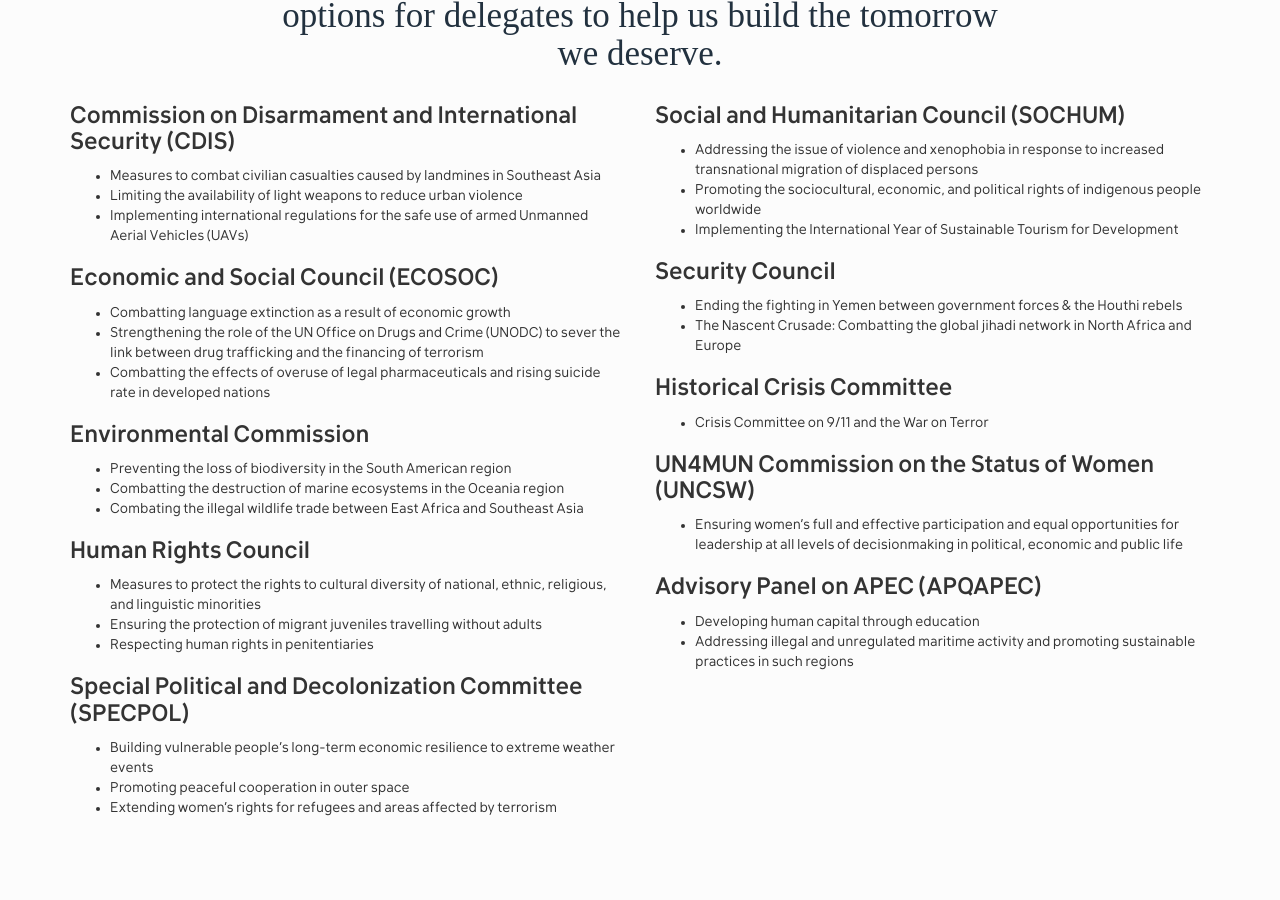
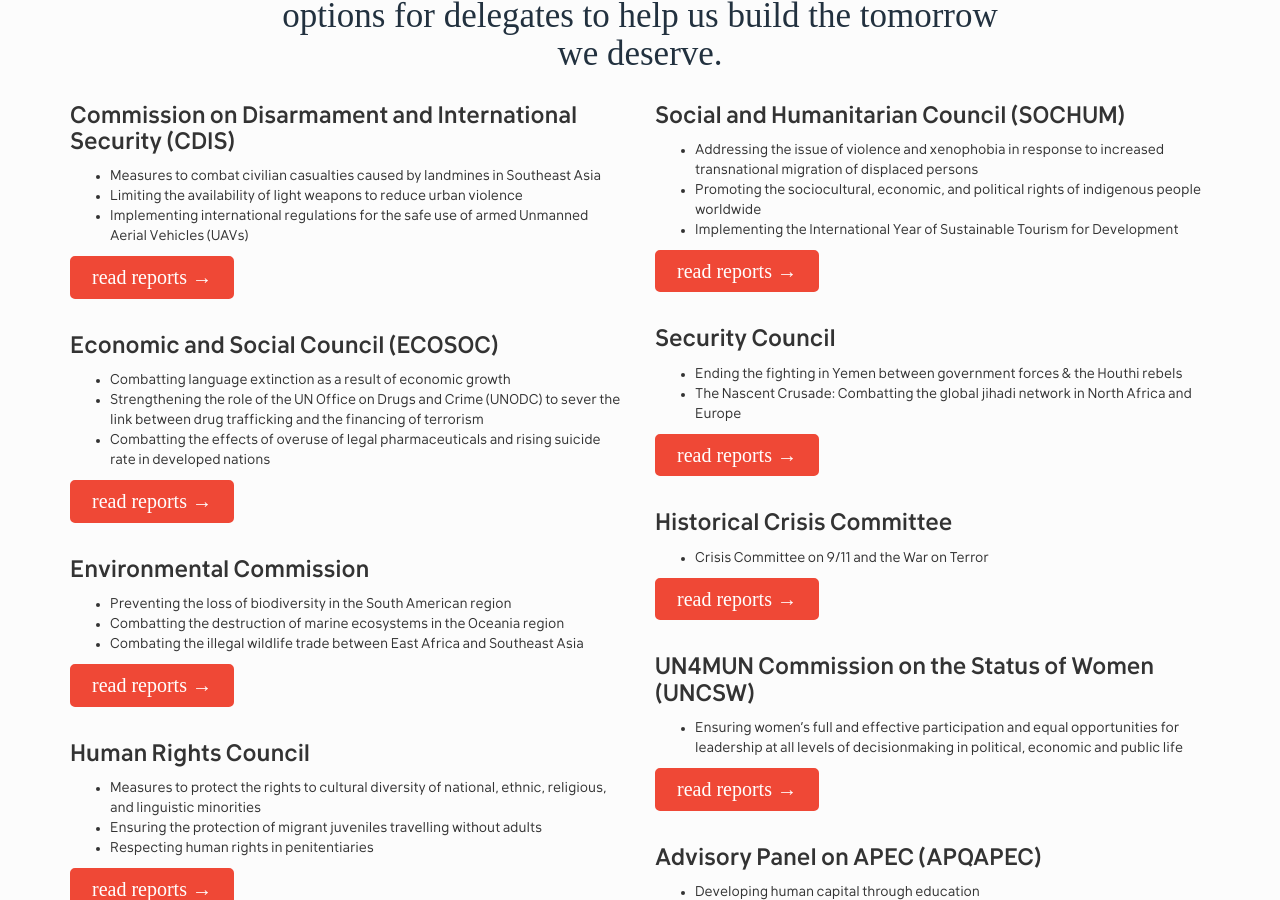
Before and after one commit to alexandernext/tasmun, a Jekyll site: the page built from committees.html, in a window 1280 px wide and 900 px high, scrolled down 340 px. Built offline with Jekyll 4.4.1, drawn with Linux system fonts in a browser that asks for light colours; some web fonts are replaced; some of the changed text lies outside the part shown.

Commit message:
added chair reports

```diff
--- a/committees.html
+++ b/committees.html
@@ -13,6 +13,7 @@
       <li>Limiting the availability of light weapons to reduce urban violence</li>
       <li>Implementing international regulations for the safe use of armed Unmanned Aerial Vehicles (UAVs)</li>
     </ul>
+    <a class="btn btn-info" href="assets/reports/CDIS.pdf">read reports →</a>
   </div>
   <div class="item">
     <h3 class="item-title">Economic and Social Council (ECOSOC)</h3>
@@ -21,6 +22,7 @@
       <li>Strengthening the role of the UN Office on Drugs and Crime (UNODC) to sever the link between drug trafficking and the financing of terrorism</li>
       <li>Combatting the effects of overuse of legal pharmaceuticals and rising suicide rate in developed nations</li>
     </ul>
+    <a class="btn btn-info" href="assets/reports/ECOSOC.pdf">read reports →</a>
   </div>
   <div class="item">
     <h3 class="item-title">Environmental Commission</h3>
@@ -29,6 +31,7 @@
       <li>Combatting the destruction of marine ecosystems in the Oceania region</li>
       <li>Combating the illegal wildlife trade between East Africa and Southeast Asia</li>
     </ul>
+    <a class="btn btn-info" href="assets/reports/ENV.pdf">read reports →</a>
   </div>
   <div class="item">
     <h3 class="item-title">Human Rights Council</h3>
@@ -37,6 +40,7 @@
       <li>Ensuring the protection of migrant juveniles travelling without adults</li>
       <li>Respecting human rights in penitentiaries</li>
     </ul>
+    <a class="btn btn-info" href="assets/reports/HRC.pdf">read reports →</a>
   </div>
   <div class="item">
     <h3 class="item-title">Special Political and Decolonization Committee (SPECPOL)</h3>
@@ -45,6 +49,7 @@
       <li>Promoting peaceful cooperation in outer space</li>
       <li>Extending women’s rights for refugees and areas affected by terrorism</li>
     </ul>
+    <a class="btn btn-info" href="assets/reports/SPECPOL.pdf">read reports →</a>
   </div>
 </div>
 <div class="col-md-6">
@@ -55,6 +60,7 @@
       <li>Promoting the sociocultural, economic, and political rights of indigenous people worldwide</li>
       <li>Implementing the International Year of Sustainable Tourism for Development</li>
     </ul>
+    <a class="btn btn-info" href="assets/reports/SOCHUM.pdf">read reports →</a>
   </div>
   <div class="item">
     <h3 class="item-title">Security Council</h3>
@@ -62,18 +68,21 @@
       <li>Ending the fighting in Yemen between government forces & the Houthi rebels</li>
       <li>The Nascent Crusade: Combatting the global jihadi network in North Africa and Europe</li>
     </ul>
+    <a class="btn btn-info" href="assets/reports/SC.pdf">read reports →</a>
   </div>
   <div class="item">
     <h3 class="item-title">Historical Crisis Committee</h3>
     <ul>
       <li>Crisis Committee on 9/11 and the War on Terror</li>
     </ul>
+    <a class="btn btn-info" href="assets/reports/HCC.pdf">read reports →</a>
   </div>
   <div class="item">
     <h3 class="item-title">UN4MUN Commission on the Status of Women (UNCSW)</h3>
     <ul>
       <li>Ensuring women’s full and effective participation and equal opportunities for leadership at all levels of decisionmaking in political, economic and public life</li>
     </ul>
+    <a class="btn btn-info" href="assets/reports/UN4MUN.pdf">read reports →</a>
   </div>
   <div class="item">
     <h3 class="item-title">Advisory Panel on APEC (APQAPEC)</h3>
@@ -81,5 +90,6 @@
       <li>Developing human capital through education</li>
       <li>Addressing illegal and unregulated maritime activity and promoting sustainable practices in such regions</li>
     </ul>
+    <a class="btn btn-info" href="assets/reports/APQ.pdf">read reports →</a>
   </div>
 </div>
```
Also changed, not shown: 12 other files.
